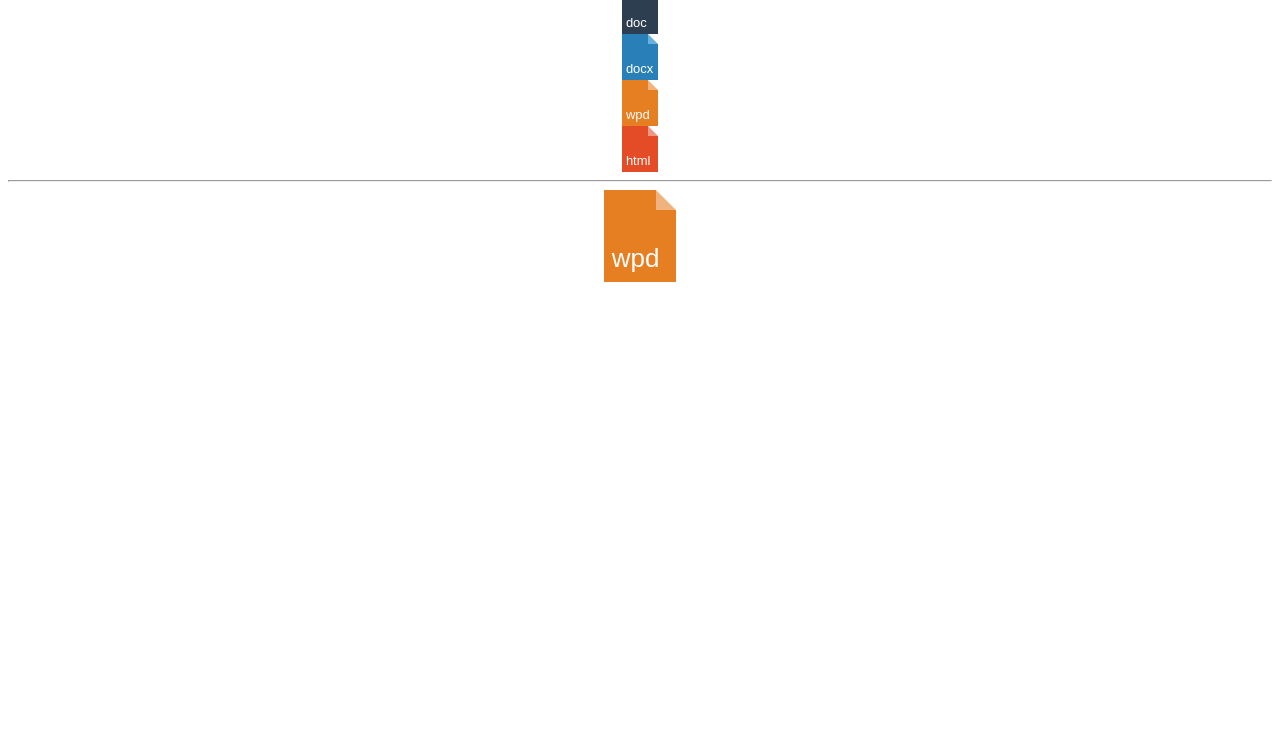
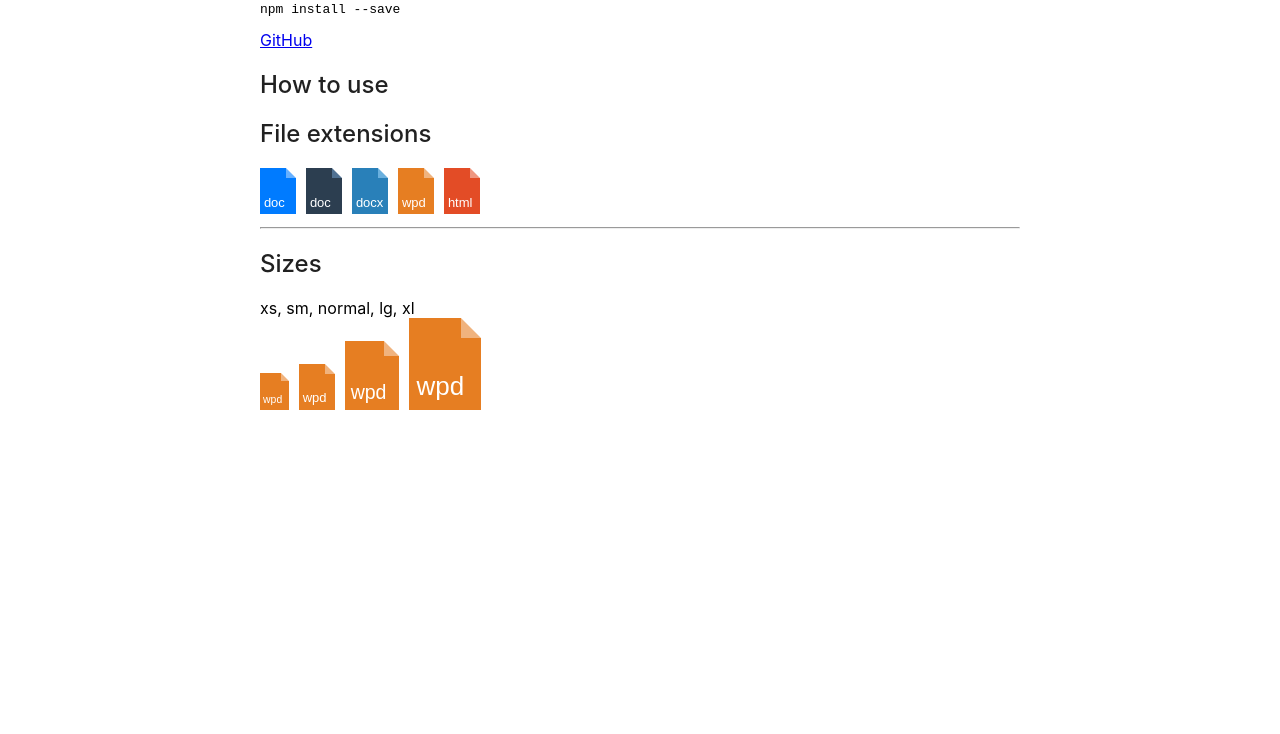
Before and after one commit to colorswall/CSS-file-icons, a website built with webpack: page src/index.html in a window 1280 px wide. Shown: the part 66-800 px from the top of the page. Built offline with nearby package versions, Linux system fonts and the light colour scheme; files whose address does not match are found by name.

Commit message:
clean up code

```diff
--- a/src/index.html
+++ b/src/index.html
@@ -2,49 +2,84 @@
 
 <head>
     <meta charset="UTF-8">
-    <title>Document</title>
+    <title>CSS file icons</title>
     <link rel="stylesheet" type="text/css" href="build/style.css" />
 </head>
 
 <body>
-    <div class="file-icon">
-        <div class="file-icon-content">
+    <header class="page-header">
+    </header>
+    <main>
+        <div class="container">
+            <div>
+                <h1>CSS file icons</h1>
+                <pre><code>npm install --save</code></pre>
+                <a href="https://github.com/colorswall/CSS-file-icons">GitHub</a>
+            </div>
+            <div>
+                <h2>How to use</h2>
+            </div>
+            <h2>
+            File extensions
+        </h2>
+            <div class="fi-list">
+                <a class="fi">
+            <div class="fi-content">
+                doc
+            </div>
+        </a>
+                <div class="fi fi-doc">
+                    <div class="fi-content">
                         doc
                     </div>
                 </div>
-
-
-    <div class="file-icon extension-doc">
-        <div class="file-icon-content">
-            doc
-        </div>
-    </div>
-
-    <div class="file-icon extension-docx">
-        <div class="file-icon-content">
+                <div class="fi fi-docx">
+                    <div class="fi-content">
                         docx
                     </div>
                 </div>
-
-    <div class="file-icon extension-wpd">
-        <div class="file-icon-content">
+                <div class="fi fi-wpd">
+                    <div class="fi-content">
                         wpd
                     </div>
                 </div>
-
-    <div class="file-icon extension-html">
-        <div class="file-icon-content">
+                <div class="fi fi-html">
+                    <div class="fi-content">
                         html
                     </div>
                 </div>
-
+            </div>
             <hr>
-    <div class="file-icon size-md extension-wpd">
-        <div class="file-icon-content">
+            <h2>Sizes</h2>
+            <div>
+                xs, sm, normal, lg, xl
+            </div>
+            <div class="fi-list">
+                <div class="fi fi-size-xs fi-wpd">
+                    <div class="fi-content">
                         wpd
                     </div>
                 </div>
-
+                <div class="fi fi-wpd">
+                    <div class="fi-content">
+                        wpd
+                    </div>
+                </div>
+                <div class="fi fi-size-lg fi-wpd">
+                    <div class="fi-content">
+                        wpd
+                    </div>
+                </div>
+                <div class="fi fi-size-xl fi-wpd">
+                    <div class="fi-content">
+                        wpd
+                    </div>
+                </div>
+            </div>
+        </div>
+    </main>
+    <footer class="page-footer">
+    </footer>
     <script src="build/bundle.js"></script>
 </body>
 
--- /dev/null
+++ b/src/scss/extensions.scss
@@ -0,0 +1,25 @@
+// #1abc9c
+// #1abc9c
+// #2ecc71
+// #3498db
+// #9b59b6
+// #34495e
+// #16a085
+// #27ae60
+// #2980b9
+// #8e44ad
+// #2c3e50
+// #f1c40f
+// #e67e22
+// #e74c3c
+// #ecf0f1
+// #95a5a6
+// #f39c12
+// #d35400
+// #c0392b
+// #bdc3c7
+// #7f8c8d
+@include fi-color('doc', #2c3e50);
+@include fi-color('docx', #2980b9);
+@include fi-color('wpd', #e67e22);
+@include fi-color('html', #e34c26);
--- a/src/scss/icon.scss
+++ b/src/scss/icon.scss
@@ -7,7 +7,7 @@ $file_icon_text_color: #fff;
 $file_icon_font_size: 13px;
 $file_icon_lh: 1.5;
 
-.file-icon {
+.fi {
     width: $file_icon_width;
     height: $file_icon_height;
     padding: $file_icon_arrow 0 0;
@@ -17,6 +17,8 @@ $file_icon_lh: 1.5;
     cursor: pointer;
     box-sizing: border-box;
     font-family: sans-serif;
+    text-decoration: none;
+    display: block;
     &:before,
     &:after {
         position: absolute;
@@ -61,68 +63,3 @@ $file_icon_lh: 1.5;
         position: absolute;
     }
 }
-
-@mixin file-icon-color($class, $color) {
-    .extension-#{$class} {
-        &.file-icon {
-             &:before {
-                background-color: $color;
-             }
-             &:after {
-                border-left-color: lighten($color, 20%);
-             }
-             .file-icon-content {
-                background-color: $color;
-             }
-        }
-    }
-}
-
-@mixin file-icon-size($class, $width, $height, $arrow_h, $font_size) {
-    .size-#{$class} {
-        &.file-icon {
-            width: $width;
-            height: $height;
-            padding-top: $arrow_h;
-             &:before {
-                right: $arrow_h;
-             }
-             &:after {
-                border-top-width: $arrow_h;
-                border-left-width: $arrow_h;
-             }
-             .file-icon-content {
-                top: $arrow_h;
-                padding-top: #{$height - $font_size * $file_icon_lh - $arrow_h};
-                font-size: $font_size;
-             }
-        }
-    }
-}
-
-
-@include file-icon-color('doc', #2c3e50);
-@include file-icon-color('docx', #2980b9);
-@include file-icon-color('wpd', #e67e22);
-@include file-icon-color('html', #e34c26);
-@include file-icon-size('md', 36px*2, 46px*2, 10px*2, 13px*2);
-// #1abc9c
-// #2ecc71
-// #3498db
-// #9b59b6
-// #34495e
-// #16a085
-// #27ae60
-// #2980b9
-// #8e44ad
-// #2c3e50
-// #f1c40f
-// #e67e22
-// #e74c3c
-// #ecf0f1
-// #95a5a6
-// #f39c12
-// #d35400
-// #c0392b
-// #bdc3c7
-// #7f8c8d
--- a/src/scss/main.scss
+++ b/src/scss/main.scss
@@ -1,2 +1,30 @@
 @import "variables";
 @import "icon";
+@import "mixins";
+@import "extensions";
+@import "sizes";
+
+// Landing
+
+body {
+	font-family: -apple-system,system-ui,BlinkMacSystemFont,"Segoe UI",Roboto,"Helvetica Neue",sans-serif;
+}
+
+h1, h2, h3, h4, h5 {
+	font-weight: 500;
+	color: #212121;
+}
+
+.fi-list {
+	font-size: 0;
+	margin: 0 -5px;
+	.fi {
+		margin: 0 5px 5px;
+		display: inline-block;
+	}
+}
+
+.container {
+	width: 760px;
+	margin: 0 auto;
+}
--- /dev/null
+++ b/src/scss/mixins.scss
@@ -0,0 +1,39 @@
+// File icon Color
+@mixin fi-color($class, $color) {
+    .fi-#{$class} {
+        &.fi {
+             &:before {
+                background-color: $color;
+             }
+             &:after {
+                border-left-color: lighten($color, 20%);
+             }
+             .fi-content {
+                background-color: $color;
+             }
+        }
+    }
+}
+
+// File icon Size
+@mixin fi-size($class, $width, $height, $arrow_h, $font_size) {
+    .fi-size-#{$class} {
+        &.fi {
+            width: $width;
+            height: $height;
+            padding-top: $arrow_h;
+             &:before {
+                right: $arrow_h;
+             }
+             &:after {
+                border-top-width: $arrow_h;
+                border-left-width: $arrow_h;
+             }
+             .fi-content {
+                top: $arrow_h;
+                padding-top: #{$height - $font_size * $file_icon_lh - $arrow_h};
+                font-size: $font_size;
+             }
+        }
+    }
+}
--- /dev/null
+++ b/src/scss/sizes.scss
@@ -0,0 +1,3 @@
+@include fi-size('xs', $file_icon_width*0.8, $file_icon_height*0.8, $file_icon_arrow*0.8, $file_icon_font_size*0.8);
+@include fi-size('lg', $file_icon_width*1.5, $file_icon_height*1.5, $file_icon_arrow*1.5, $file_icon_font_size*1.5);
+@include fi-size('xl', $file_icon_width*2, $file_icon_height*2, $file_icon_arrow*2, $file_icon_font_size*2);
```
Also changed, not shown: src/scss/_variables.scss (deleted), src/scss/variables.scss (added). Lines whose indentation alone changed are shown as unchanged.
